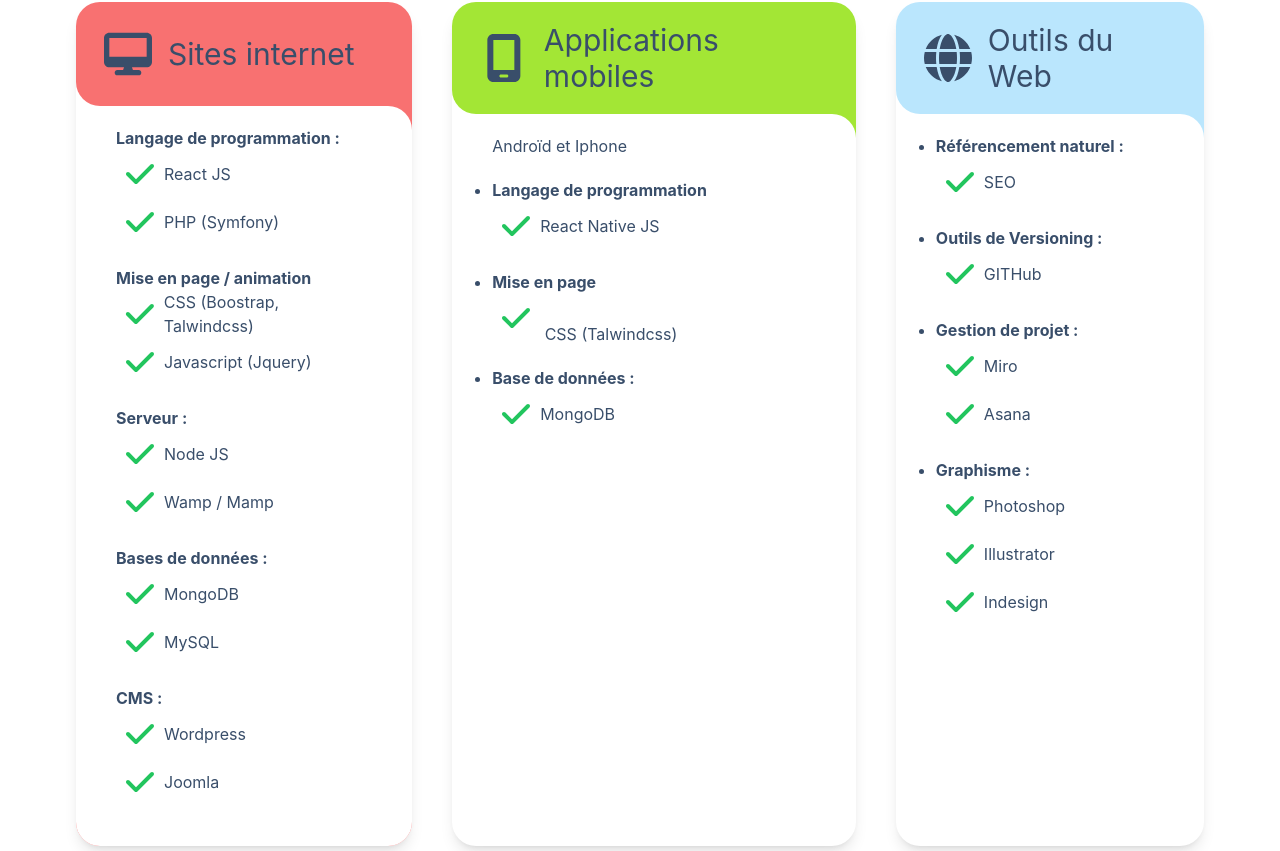
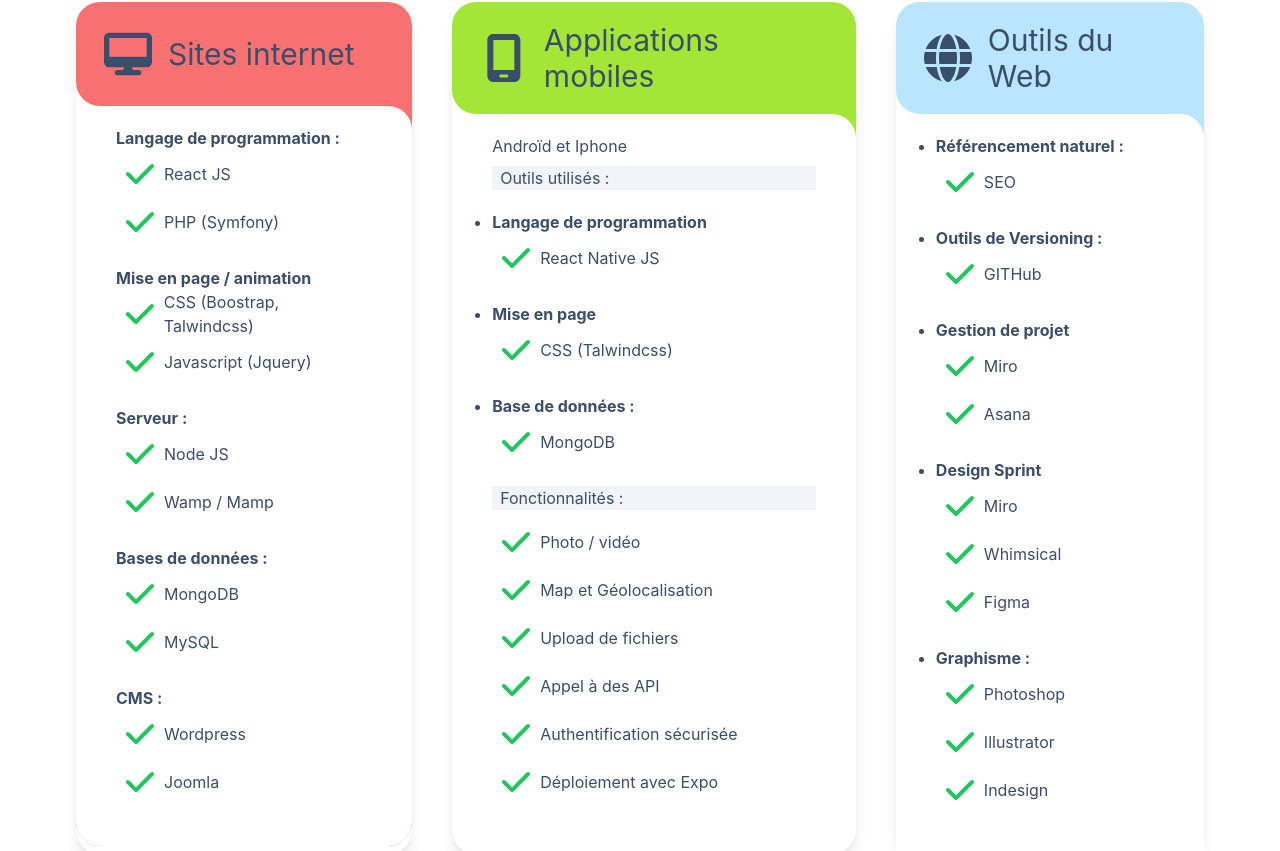
Before and after one commit to SandrineFial/Website-public, a Next.js app: page / in a window 1280 px wide. Shown: the part 558-1409 px from the top of the page. Built offline with nearby package versions, Linux system fonts and the light colour scheme.

Commit message:
Modif Infos Home

```diff
--- a/components/Home.js
+++ b/components/Home.js
@@ -86,6 +86,7 @@
             <div className='bg-lime-400 rounded-b-3xl'>
               <div className='px-10 py-5 rounded-tr-3xl bg-white'>
                 <p>Androïd et Iphone</p>
+                <p className='bg-slate-100 pl-2 my-2'>Outils utilisés :</p>
                 <ul className='list-disc'>
                   <li className='mb-5 mt-5'><span className='font-bold'>Langage de programmation</span>
                     <ul>
@@ -94,7 +95,7 @@
                   </li>
                   <li className='mb-5'><span className='font-bold'>Mise en page</span>
                     <ul>
-                      <li><FontAwesomeIcon icon={faCheck} className="text-green-500 w-8 h-8 p-2" /> CSS (Talwindcss)</li>
+                      <li className='flex items-center'><FontAwesomeIcon icon={faCheck} className="text-green-500 w-8 h-8 p-2" /> CSS (Talwindcss)</li>
                     </ul>
                   </li>
                   <li className='mb-5'>
@@ -103,6 +104,15 @@
                       <li className='flex items-center'><FontAwesomeIcon icon={faCheck} className="text-green-500 w-8 h-8 p-2" /> MongoDB</li>
                     </ul>
                   </li>
+                </ul>
+                <p className='bg-slate-100 pl-2 mb-2'>Fonctionnalités :</p>
+                <ul>
+                  <li className='flex items-center'><FontAwesomeIcon icon={faCheck} className="text-green-500 w-8 h-8 p-2" /> Photo / vidéo</li>
+                  <li className='flex items-center'><FontAwesomeIcon icon={faCheck} className="text-green-500 w-8 h-8 p-2" /> Map et Géolocalisation</li>
+                  <li className='flex items-center'><FontAwesomeIcon icon={faCheck} className="text-green-500 w-8 h-8 p-2" /> Upload de fichiers</li>
+                  <li className='flex items-center'><FontAwesomeIcon icon={faCheck} className="text-green-500 w-8 h-8 p-2" /> Appel à des API</li>
+                  <li className='flex items-center'><FontAwesomeIcon icon={faCheck} className="text-green-500 w-8 h-8 p-2" /> Authentification sécurisée</li>
+                  <li className='flex items-center'><FontAwesomeIcon icon={faCheck} className="text-green-500 w-8 h-8 p-2" /> Déploiement avec Expo</li>
                 </ul>
               </div>
             </div>
@@ -124,10 +134,17 @@
                       <li className='flex items-center'><FontAwesomeIcon icon={faCheck} className="text-green-500 w-8 h-8 p-2" /> GITHub</li>
                     </ul>
                   </li>
-                  <li className='mb-5'><span className='font-bold'>Gestion de projet :</span>
+                  <li className='mb-5'><span className='font-bold'>Gestion de projet</span>
                     <ul>
                       <li className='flex items-center'><FontAwesomeIcon icon={faCheck} className="text-green-500 w-8 h-8 p-2" /> Miro</li>
                       <li className='flex items-center'><FontAwesomeIcon icon={faCheck} className="text-green-500 w-8 h-8 p-2" /> Asana</li>
+                    </ul>
+                  </li>
+                  <li className='mb-5'><span className='font-bold'>Design Sprint</span>
+                    <ul>
+                      <li className='flex items-center'><FontAwesomeIcon icon={faCheck} className="text-green-500 w-8 h-8 p-2" /> Miro</li>
+                      <li className='flex items-center'><FontAwesomeIcon icon={faCheck} className="text-green-500 w-8 h-8 p-2" /> Whimsical</li>
+                      <li className='flex items-center'><FontAwesomeIcon icon={faCheck} className="text-green-500 w-8 h-8 p-2" /> Figma</li>
                     </ul>
                   </li>
                   <li className='mb-5'><span className='font-bold'>Graphisme :</span>
```
